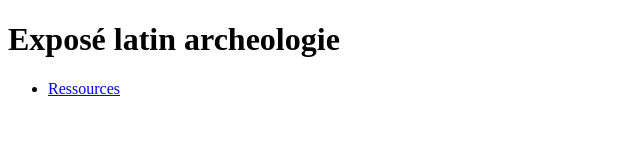
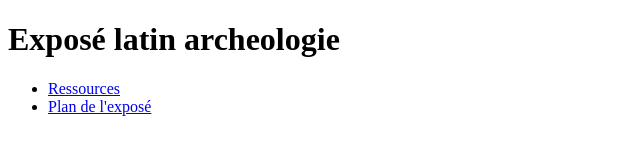
Before and after one commit to Poulpe664/Expose_Latin, a plain HTML site: page index.html in a window 1280 px wide. Shown: the whole page, without its empty margins (0-640 px from the left). Drawn offline with Linux system fonts and the light colour scheme.

Commit message:
add acess to plan page

```diff
--- a/index.html
+++ b/index.html
@@ -6,6 +6,6 @@
         <h1>Exposé latin archeologie</h1>
         <ul>
             <li><a href="./ressources/ressources.html">Ressources</a></li>
-
+            <li><a href="./ressources/plan.html">Plan de l'exposé</a></li>
         </ul>
     </body>
```
